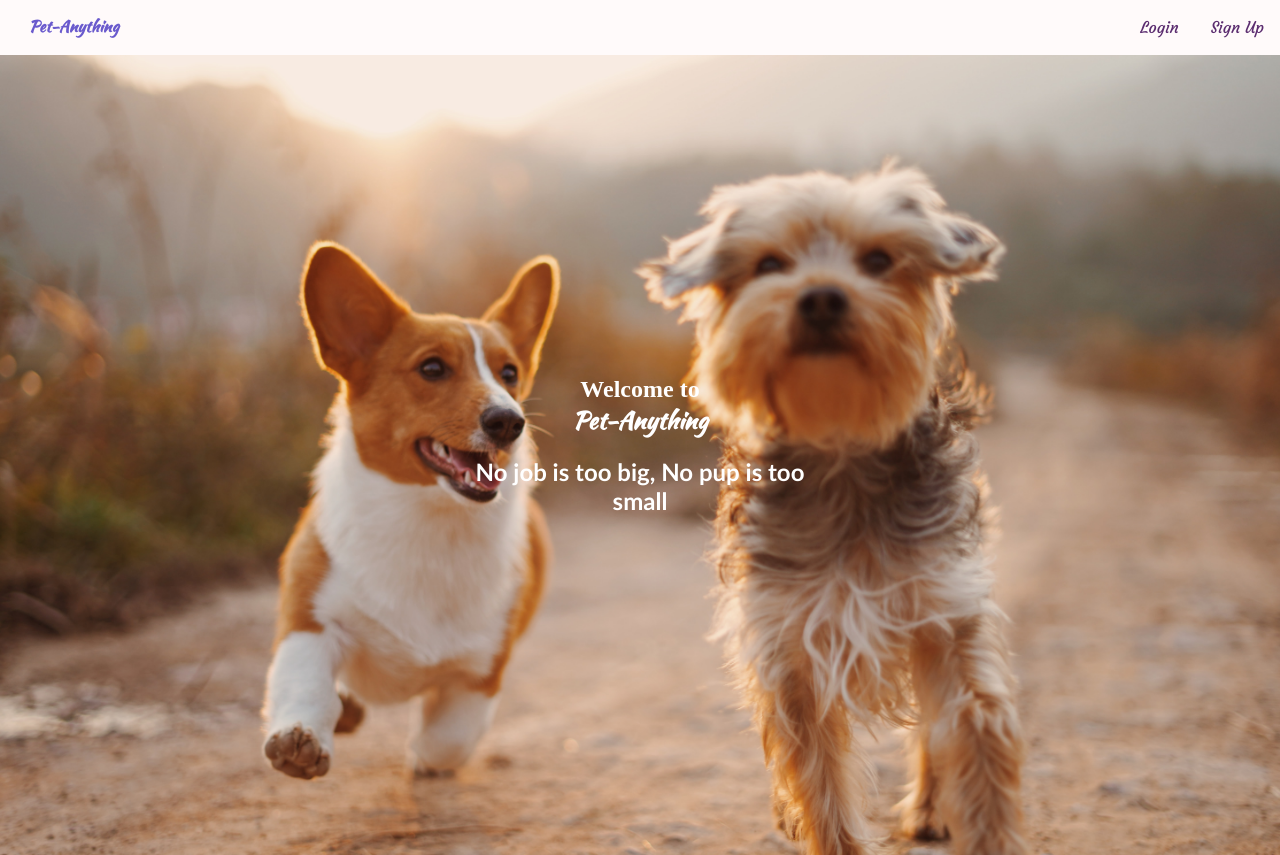
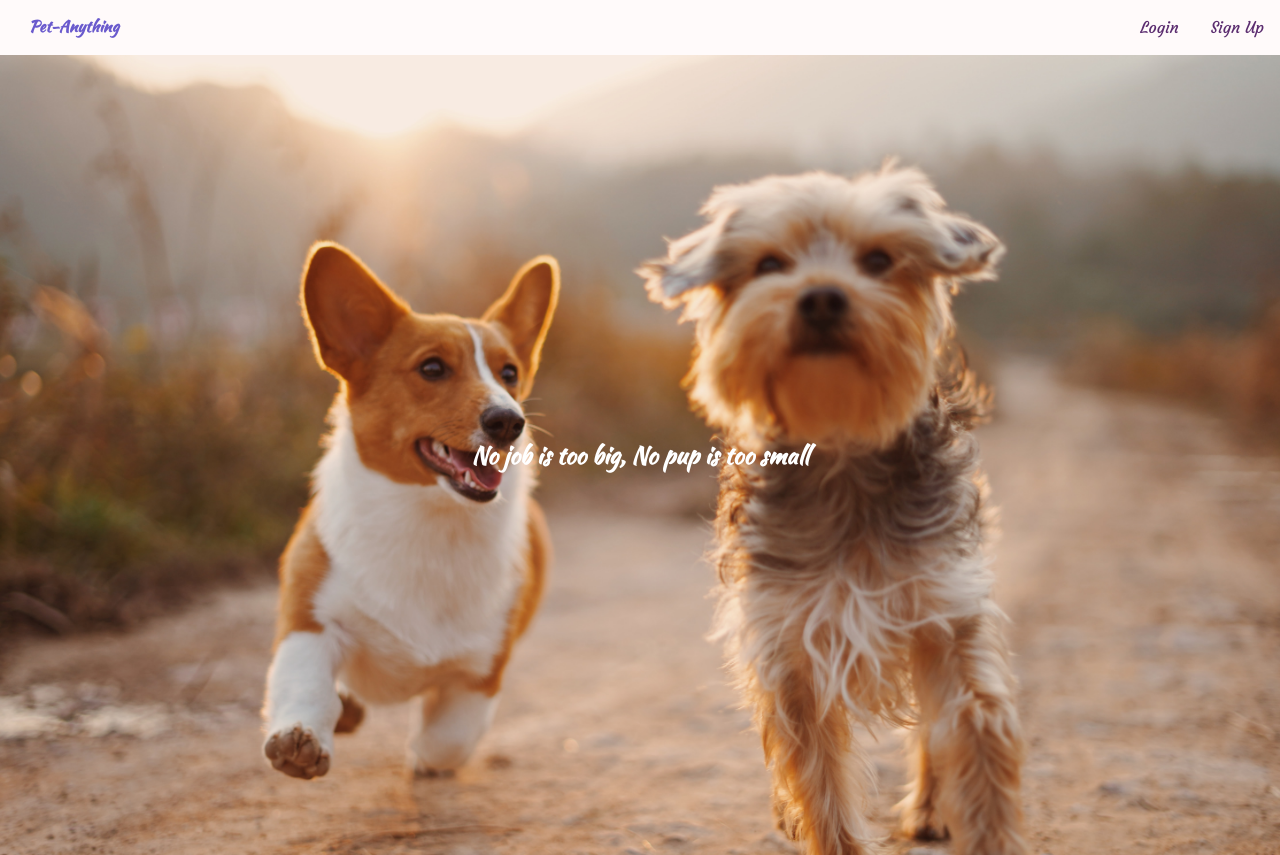
Before and after one commit to CS2102-Project-Team/CS2102_2021_S1_Team27, a Vue app in the folder frontend/: page /#/ in a window 1280 px wide. Built offline with nearby package versions, Linux system fonts and the light colour scheme; no server answers.

Commit message:
a bit of styles

```diff
--- a/frontend/src/views/home/index.vue
+++ b/frontend/src/views/home/index.vue
@@ -2,11 +2,9 @@
   <div class = "home-wrap">
     <div class="center fill">
       <div>
-      <h1 class = "title2">Welcome to</h1>
-      <h1 class="title">Pet-Anything</h1>
-      <h2 class = "slogan title2">
+      <h1 class = "slogan title2">
           No job is too big, No pup is too small
-      </h2>
+      </h1>
       </div>
     </div>
   </div>
@@ -55,8 +53,7 @@ export default {
     color: #fff;
   }
   .slogan {
-    margin: 5%;
-    font-family: 'Trebuchet MS';
+    font-family: 'Kaushan Script', cursive;
   }
   .home-wrap{
     position: relative;
```
